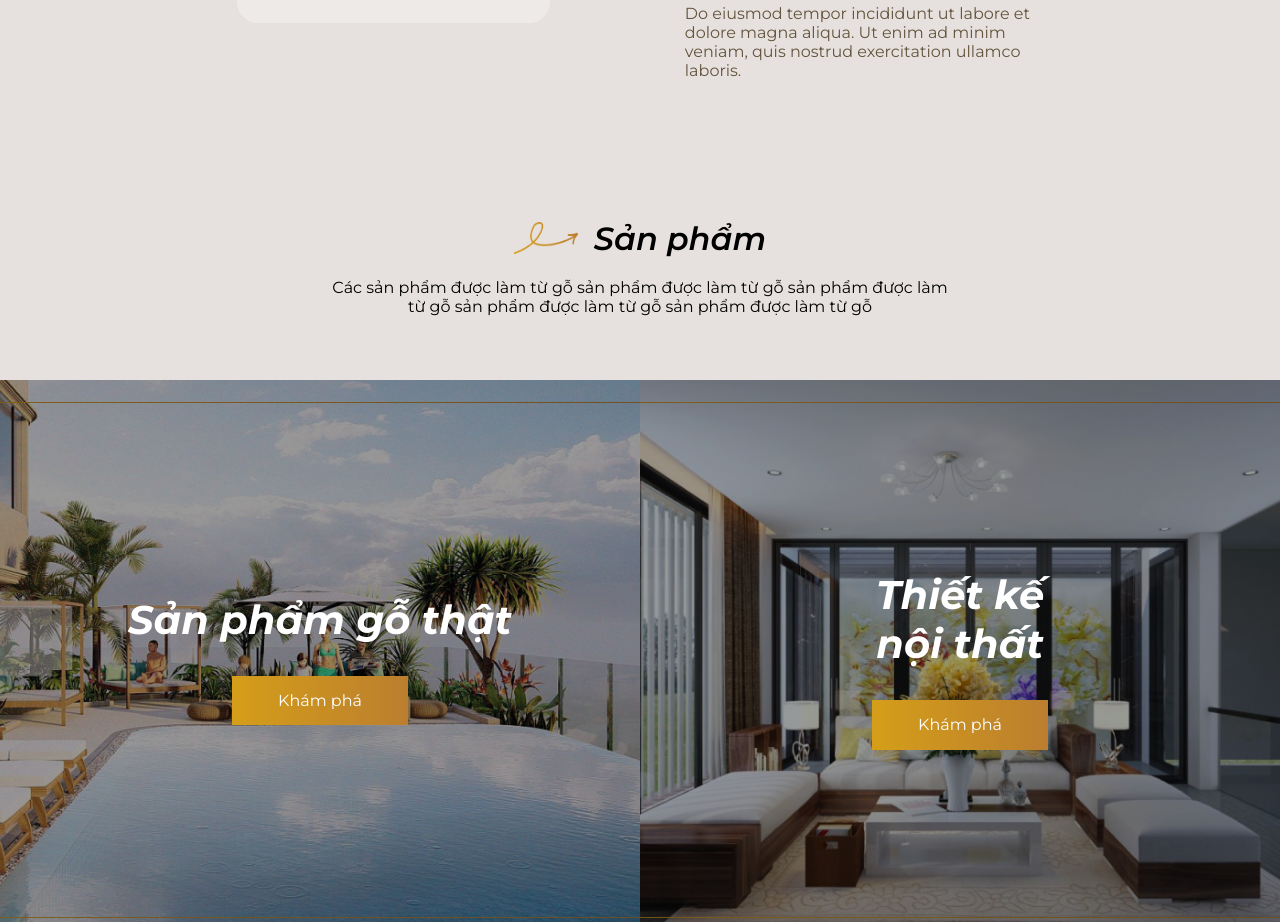
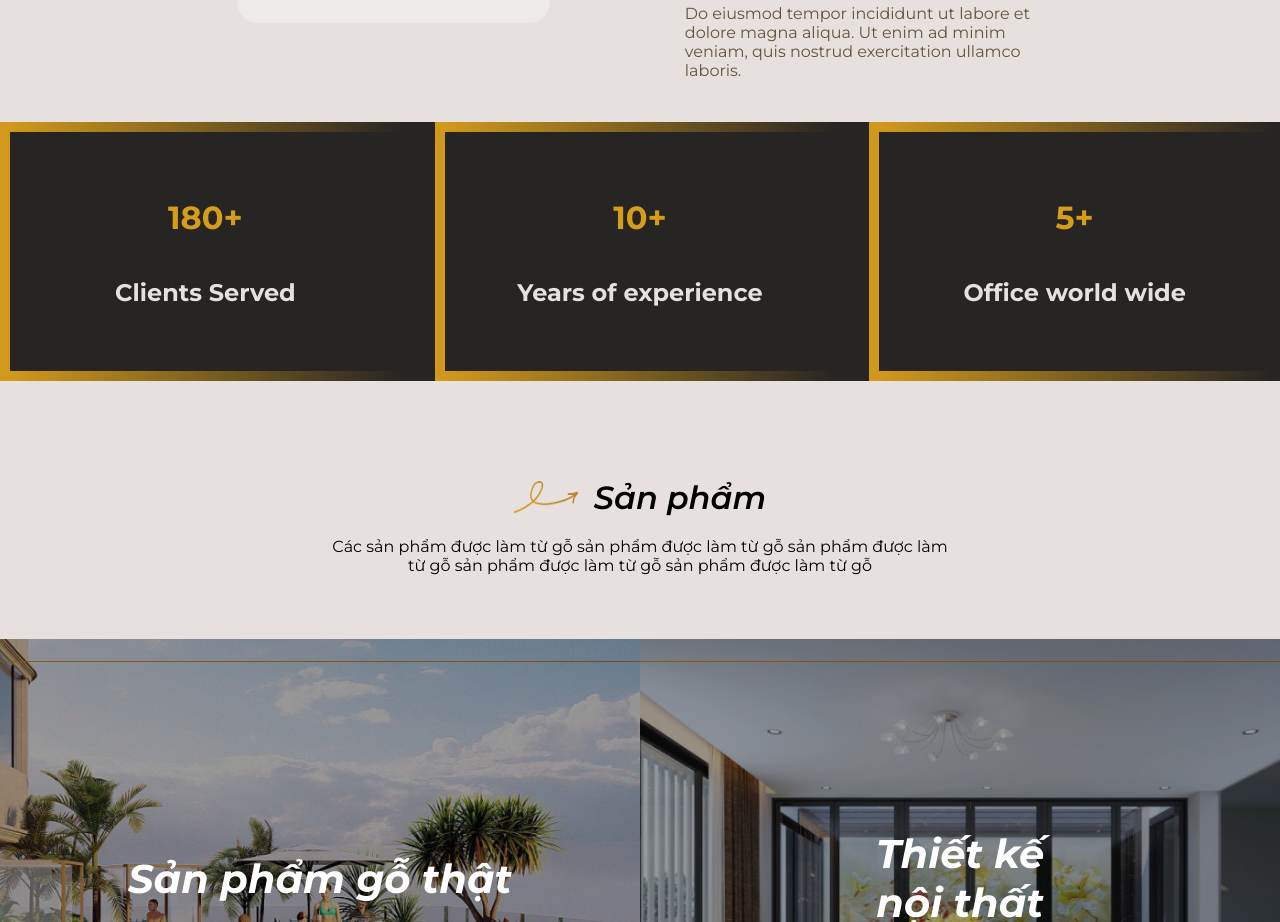
Before and after one commit to tunghng/kim-ngan-interior-design-website, a React (Create React App) app: page / in a window 1280 px wide. Shown: the part 1560-2482 px from the top of the page. Built offline with nearby package versions, Linux system fonts and the light colour scheme.

Commit message:
Update section 3 HomePage draft

```diff
--- a/src/Page/HomePage/HomePage.css
+++ b/src/Page/HomePage/HomePage.css
@@ -70,23 +70,51 @@
     width: 28%;
 }
 
-.buttonSec2 div {
-    color: #F2F2F2;
+.section-3 {
+    display: flex;
+    justify-content: center;
+    align-items: center;
+
+    gap: 24px;
+
+    background-color: #272523;
 }
 
-.section3-content .left-row {
+.section-3 > div {
+    display: flex;
+    flex-direction: column;
+    justify-content: center;
+    align-items: center;
+
+    width: 464px;
+    height: 239px;
+
+    border: 10px solid;
+    border-image-slice: 1;
+    border-image-source: linear-gradient(to right, #D1991C, #C58A2600);
+}
+
+.section-3 h1 {
+    color: #D59E19;
+}
+
+.section-3 h2 {
+    color: #E6E1DE;
+}
+
+.section4-content .left-row {
     background: linear-gradient(0deg, rgba(0, 0, 0, 0.4), rgba(0, 0, 0, 0.4)), url("../../image/section3_left_img.png") no-repeat;
     background-position: center;
     background-size: cover;
 }
 
-.section3-content .right-row {
+.section4-content .right-row {
     background: linear-gradient(0deg, rgba(0, 0, 0, 0.4), rgba(0, 0, 0, 0.4)), url("../../image/section3_right_img.png") no-repeat;
     background-position: center;
     background-size: cover;
 }
 
-.section3-content .text {
+.section4-content .text {
     font-family: Montserrat;
     font-size: 2.5rem;
     color: white;
--- a/src/Page/HomePage/HomePage.js
+++ b/src/Page/HomePage/HomePage.js
@@ -59,10 +59,25 @@ export default function HomePage() {
                 </div>
             </div>
 
+            {/*Section3*/}
+            <div className="section-3">
+                <div>
+                    <h1>180+</h1>
+                    <h2>Clients Served</h2>
+                </div>
+                <div>
+                    <h1>10+</h1>
+                    <h2>Years of experience</h2>
+                </div>
+                <div>
+                    <h1>5+</h1>
+                    <h2>Office world wide</h2>
+                </div>
+            </div>
 
-            {/*Section3*/}
+            {/*Section4*/}
             <div
-                className="section-3"
+                className="section-4"
                 style={{
                     paddingTop: "97px",
                     backgroundColor: "#E6E1DE",
@@ -94,7 +109,7 @@ export default function HomePage() {
                     </div>
                 </div>
                 <div
-                    className="section3-content"
+                    className="section4-content"
                     style={{
                         display: "flex",
                         flexDirection: "row",
```
